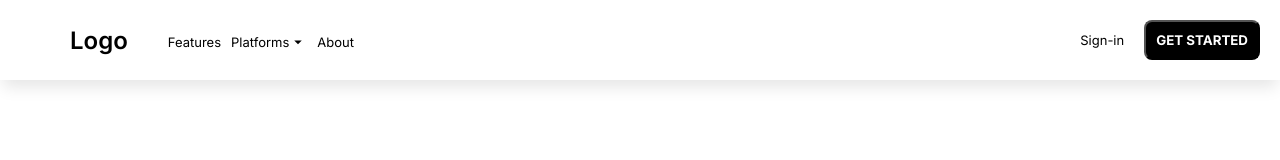
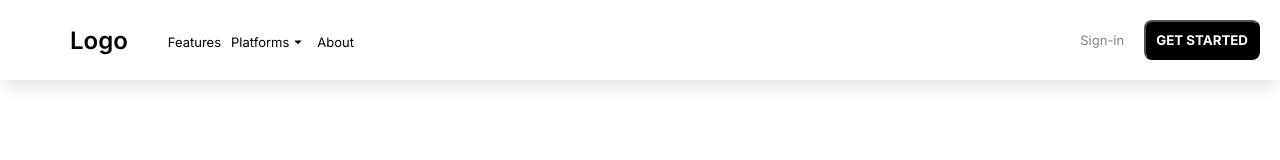
Before and after one commit to Saiken7/Goal-Tracker, a React (Vite) app: page / in a window 1280 px wide. In both pictures the pointer is over the link "Sign-in". Shown: the top 160 px of the page. Built offline with nearby package versions, Linux system fonts and the light colour scheme.

Commit message:
Few Changes in Styling

```diff
--- a/src/components/Landing-Page/Header/header.css
+++ b/src/components/Landing-Page/Header/header.css
@@ -125,6 +125,10 @@
   transform: scale(1.01);
 }
 
+.signin-btn:hover {
+  color: gray;
+}
+
 /* New Navbar Classes */
 .sticky-navbar {
   position: sticky;
```
